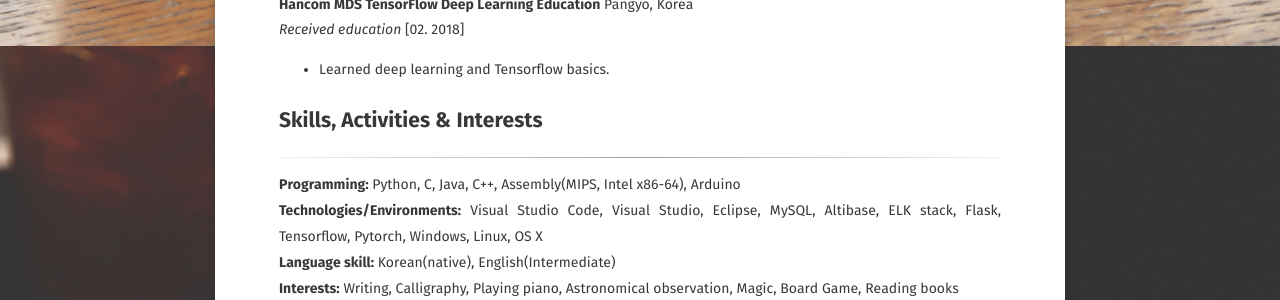
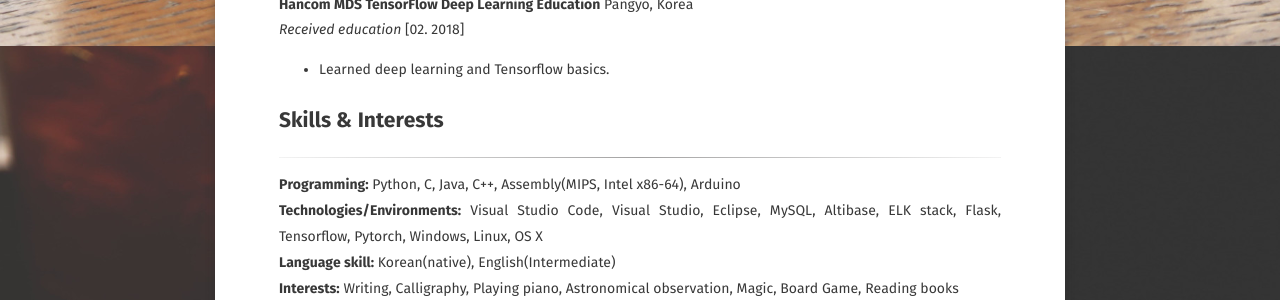
Before and after one commit to psj8252/psj8252.github.io, a Jekyll site: the page built from about/index.md, in a window 1280 px wide and 900 px high, scrolled down 2114 px. Shown: the part 540-840 px from the top of the window. Built offline with Jekyll 4.4.1, drawn with Linux system fonts in a browser that asks for light colours; some web fonts are replaced.

Commit message:
Update index.md

```diff
--- a/about/index.md
+++ b/about/index.md
@@ -98,7 +98,7 @@ __Hancom MDS TensorFlow Deep Learning Education__    Pangyo, Korea
 * Learned deep learning and Tensorflow basics.
 
 
-## Skills, Activities & Interests
+## Skills & Interests
 <hr/>
 __Programming:__ Python, C, Java, C++, Assembly(MIPS, Intel x86-64), Arduino
 __Technologies/Environments:__ Visual Studio Code, Visual Studio, Eclipse, MySQL, Altibase, ELK stack, Flask, Tensorflow, Pytorch, Windows, Linux, OS X
```
